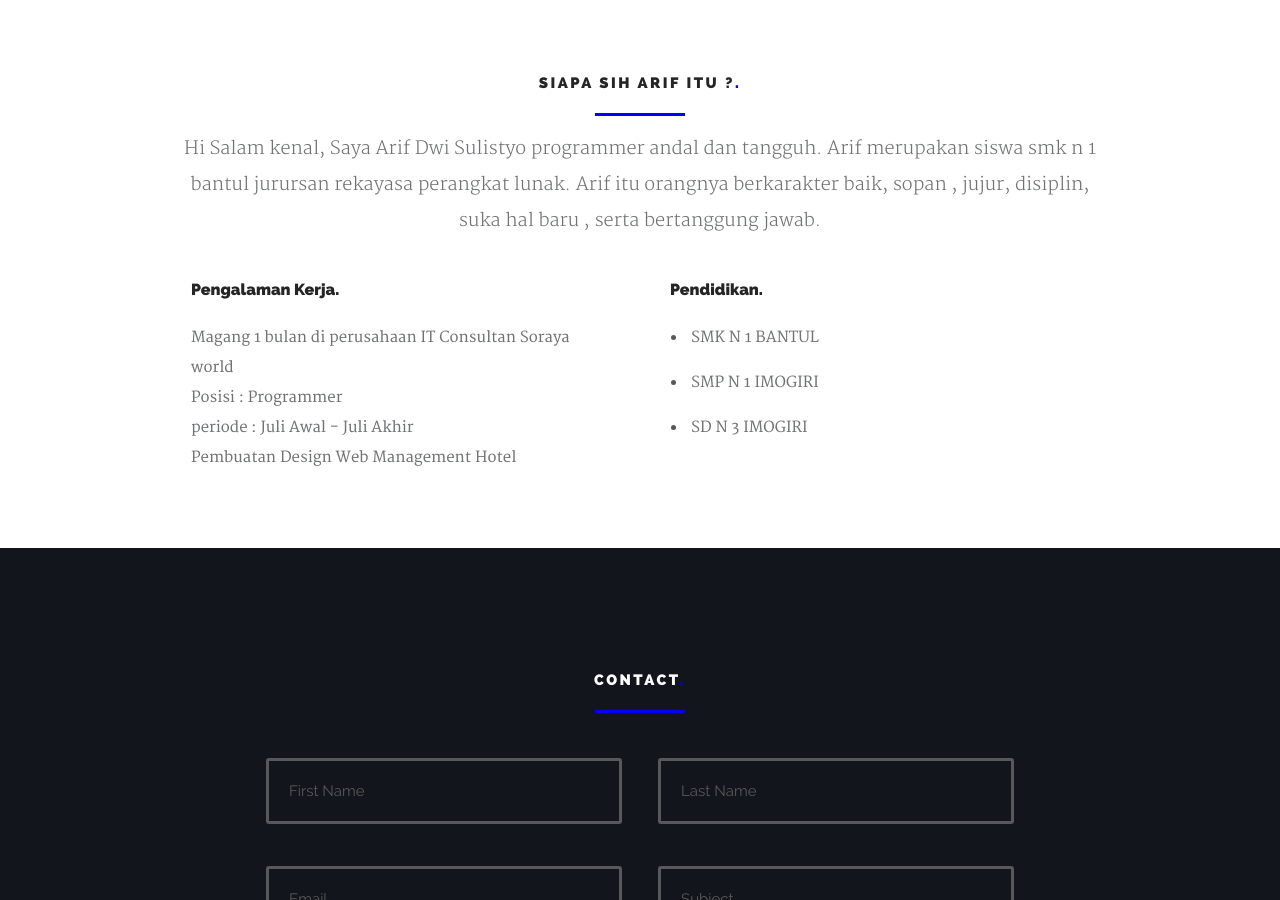
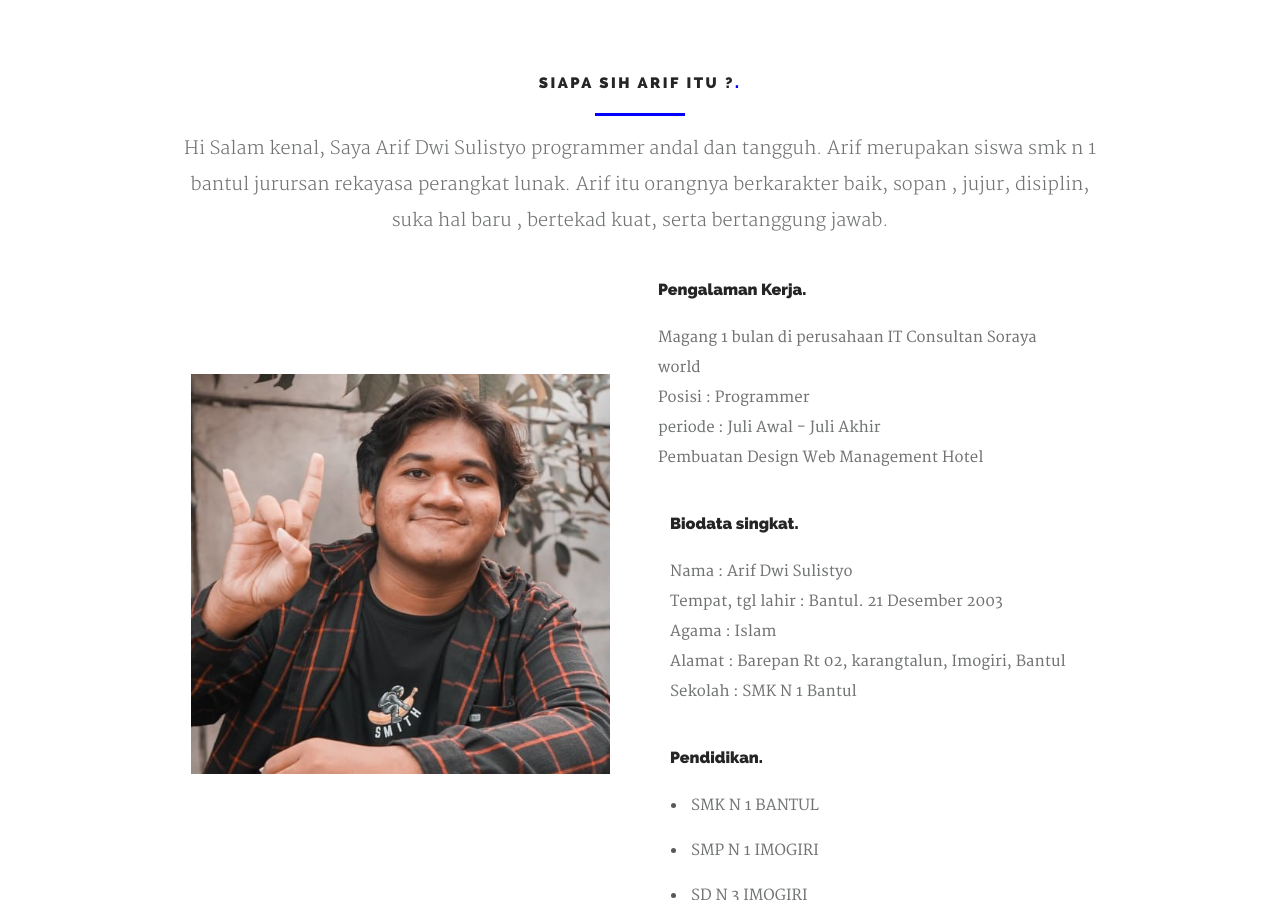
Before and after one commit to Arifdwi332/Arifdwi332.github.io, a plain HTML site: page index.html in a window 1280 px wide. Shown: the part 1900-2800 px from the top of the page. Drawn offline with nearby package versions, Linux system fonts and the light colour scheme.

Commit message:
memperbaharui

```diff
--- a/index.html
+++ b/index.html
@@ -233,8 +233,10 @@
 				  <div class="bgrid">
 
 					 <div class="icon-part">
+
 					  <i class="icon-screen-desktop"></i>
-				  </div>
+
+					</div>
 
 				  <h3>Web Design.</h3>
 
@@ -320,7 +322,7 @@
 
 	         <hr />
 
-	         <p>Hi Salam kenal, Saya Arif Dwi Sulistyo programmer andal dan tangguh. Arif merupakan siswa smk n 1 bantul jurursan rekayasa perangkat lunak. Arif itu orangnya berkarakter baik, sopan , jujur, disiplin, suka hal baru , serta bertanggung jawab.
+	         <p>Hi Salam kenal, Saya Arif Dwi Sulistyo programmer andal dan tangguh. Arif merupakan siswa smk n 1 bantul jurursan rekayasa perangkat lunak. Arif itu orangnya berkarakter baik, sopan , jujur, disiplin, suka hal baru , bertekad kuat, serta bertanggung jawab.
 	         </p>
 
 	      </div>
@@ -328,6 +330,16 @@
       </div>
 
       <div class="row about-content">
+
+      	<div class="mob-whole six columns left">
+
+			<img src="images/propil.jpeg" alt="" style="	width: 800px;
+			height: 400px;
+			display: inline-block;
+			position: relative;
+			top: 120px;"/>
+
+      	</div> <!-- /left -->
 
       	<div class="mob-whole six columns left">
 
@@ -343,6 +355,20 @@
 
       	<div class="mob-whole six columns right">
 
+	      	<h3>Biodata singkat.</h3>
+
+			  <p>
+				Nama : Arif Dwi Sulistyo
+				<br>Tempat, tgl lahir : Bantul. 21 Desember 2003
+				<br>Agama : Islam
+				<br>Alamat : Barepan Rt 02, karangtalun, Imogiri, Bantul
+				<br>Sekolah : SMK N 1 Bantul
+			</p>
+
+      	</div> <!-- /right -->
+
+      	<div class="mob-whole six columns right">
+
 	      	<h3>Pendidikan.</h3>
 
 	      	<ul>
@@ -350,11 +376,9 @@
 				  <li><p>SMP N 1 IMOGIRI</p></li>
 				  <li><p>SD N 3 IMOGIRI </p></li>
 			  </ul>
-		<br>
-		<br>
-		<br>
+
+			  <br><br><br>
       	</div> <!-- /right -->
-
       </div> <!-- /row -->
 
       </div> <!-- /row -->
```
Also changed, not shown: images/portfolio/propil.jpeg (added), images/propil.jpeg (added).
